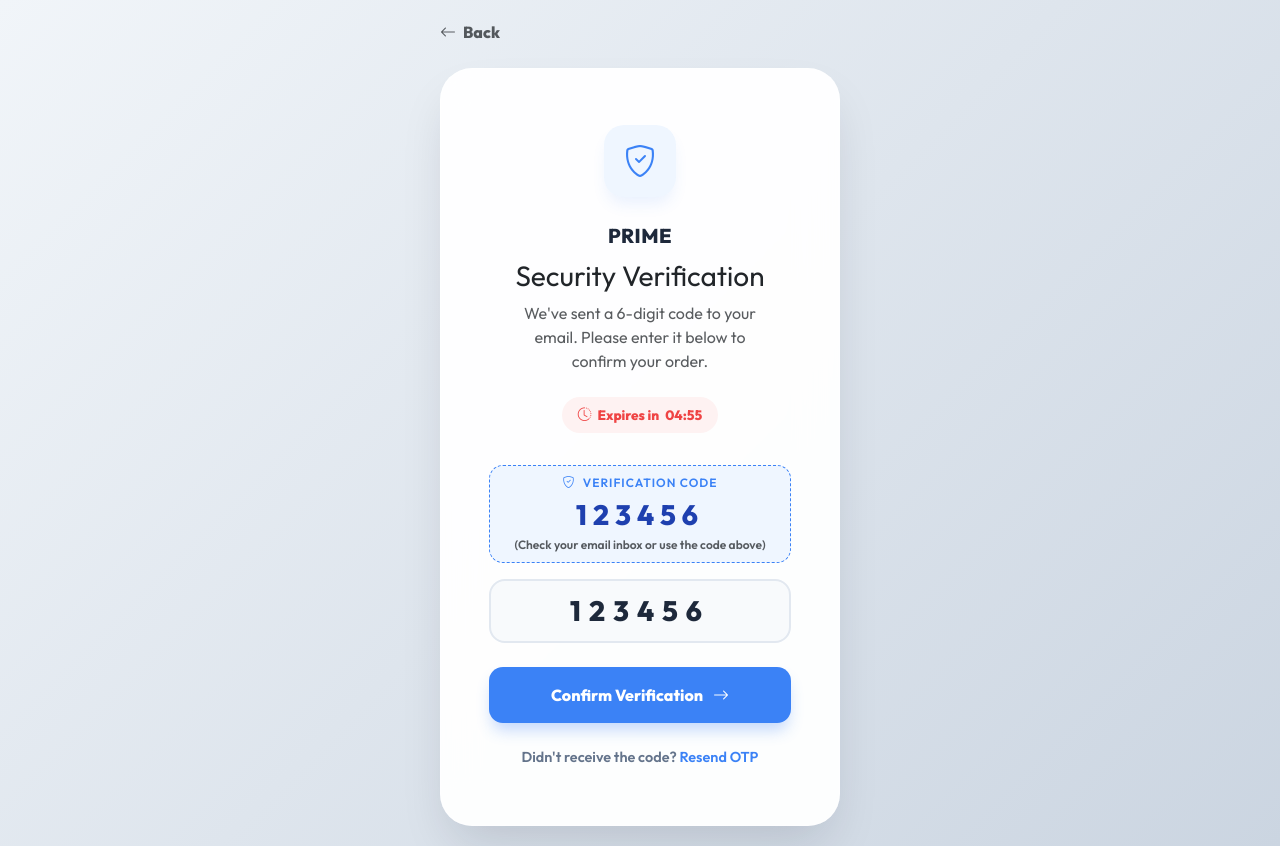
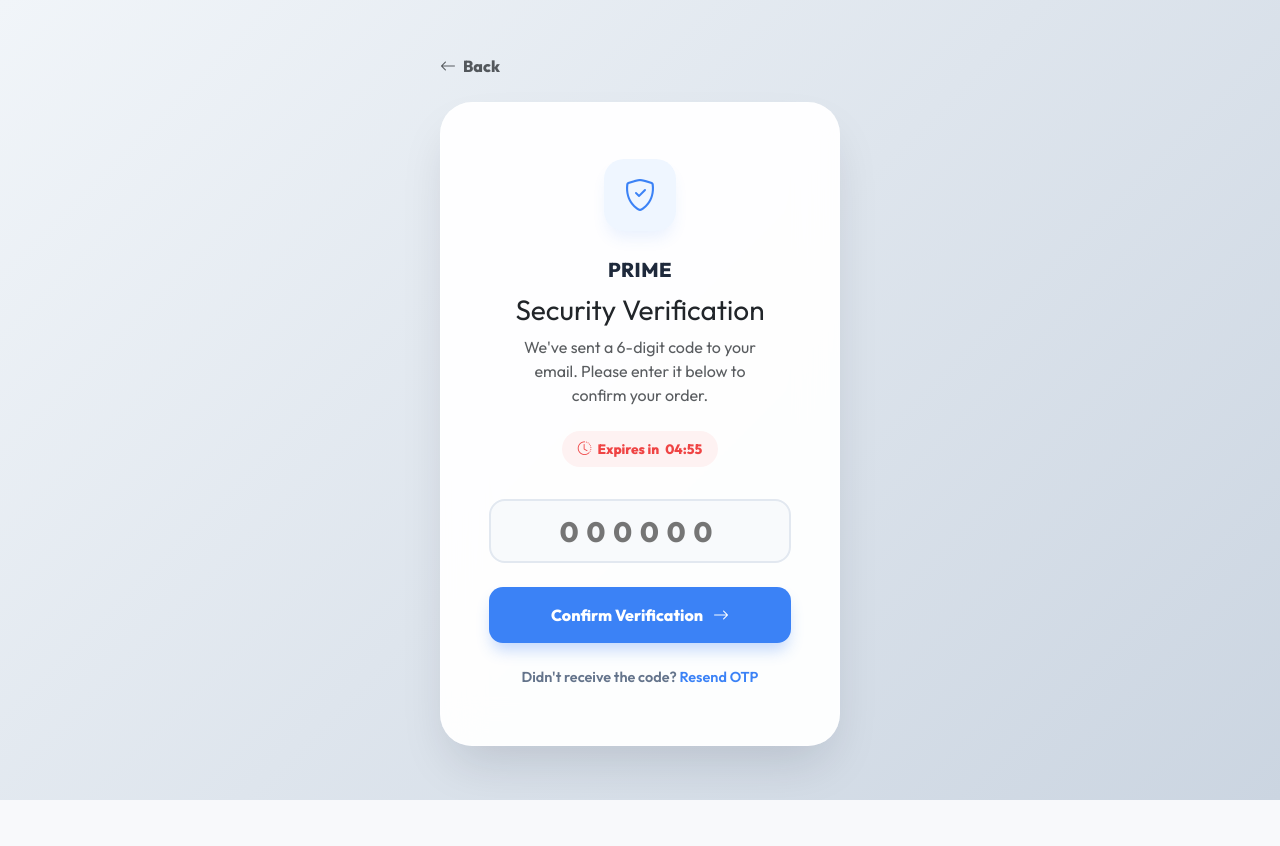
Before and after one commit to diyakrishnatk/prime-hardware-project, a Django app: page /verify-otp/ in a window 1280 px wide. After the commit the page ends 800 px from the top, so only its background shows below. Run offline with Django 5.2, Linux system fonts and the light colour scheme; the visitor is signed in with stand-in values (Sample User, id 1); data that the repository does not hold is empty.

Commit message:
Remove on-screen OTP display and reset input field to empty

```diff
--- a/shop/templates/shop/verify_otp.html
+++ b/shop/templates/shop/verify_otp.html
@@ -186,16 +186,6 @@
                 Expires in <span id="countdown">05:00</span>
             </div>
 
-            <div class="alert alert-info py-2 px-3 mb-3 text-center" style="border-radius: 14px; font-size: 0.85rem; font-weight: 600; background: #eff6ff; border: 1.5px dashed #3b82f6; color: #1d4ed8;">
-                <div style="font-size: 0.75rem; text-transform: uppercase; letter-spacing: 1px; color: #3b82f6; margin-bottom: 2px;">
-                    <i class="bi bi-shield-check me-1"></i> Verification Code
-                </div>
-                <div style="font-size: 1.75rem; font-weight: 800; letter-spacing: 6px; color: #1e40af;">
-                    {{ dev_otp|default:"123456" }}
-                </div>
-                <span class="text-muted d-block" style="font-size: 0.75rem;">(Check your email inbox or use the code above)</span>
-            </div>
-
             <form method="POST">
                 {% csrf_token %}
 
@@ -212,7 +202,7 @@
                 {% endif %}
 
 
-                <input type="text" name="otp" maxlength="6" required class="otp-input-field w-100" placeholder="{{ dev_otp|default:'123456' }}" value="{{ dev_otp|default:'123456' }}"
+                <input type="text" name="otp" maxlength="6" required class="otp-input-field w-100" placeholder="000000"
                     autocomplete="one-time-code">
 
                 <button type="submit" name="verify_otp" class="btn-verify">
```
